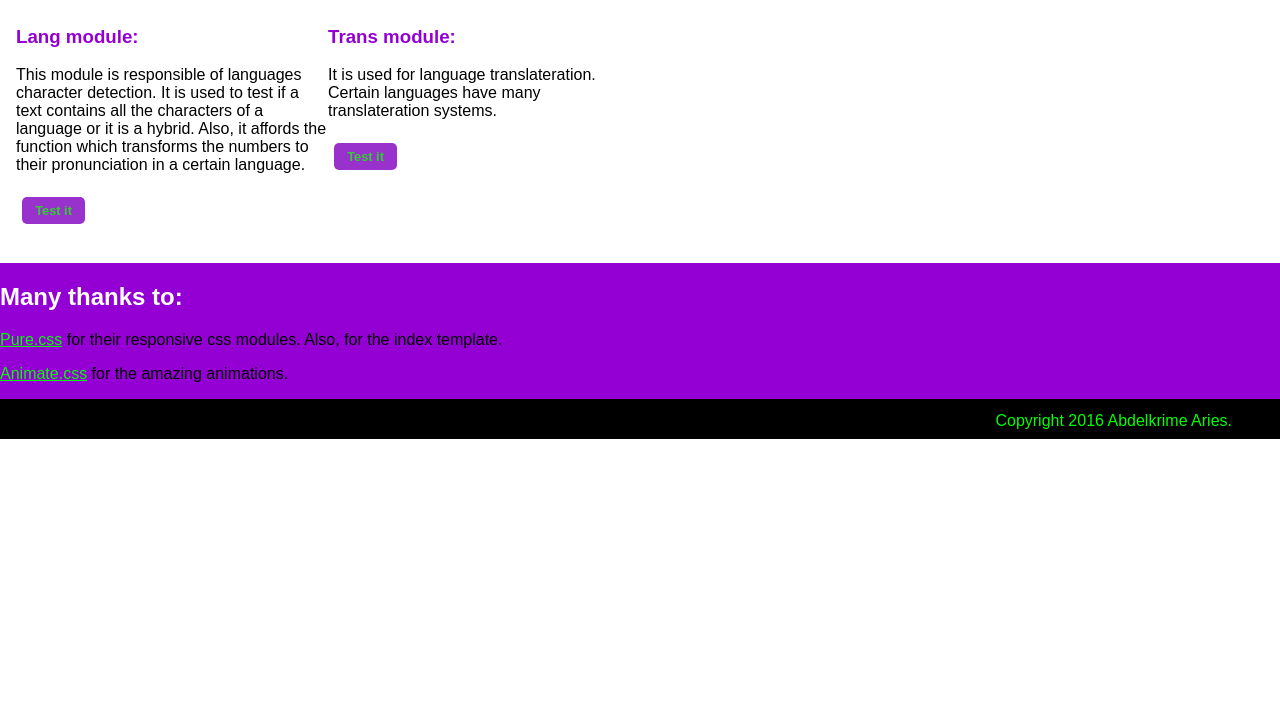
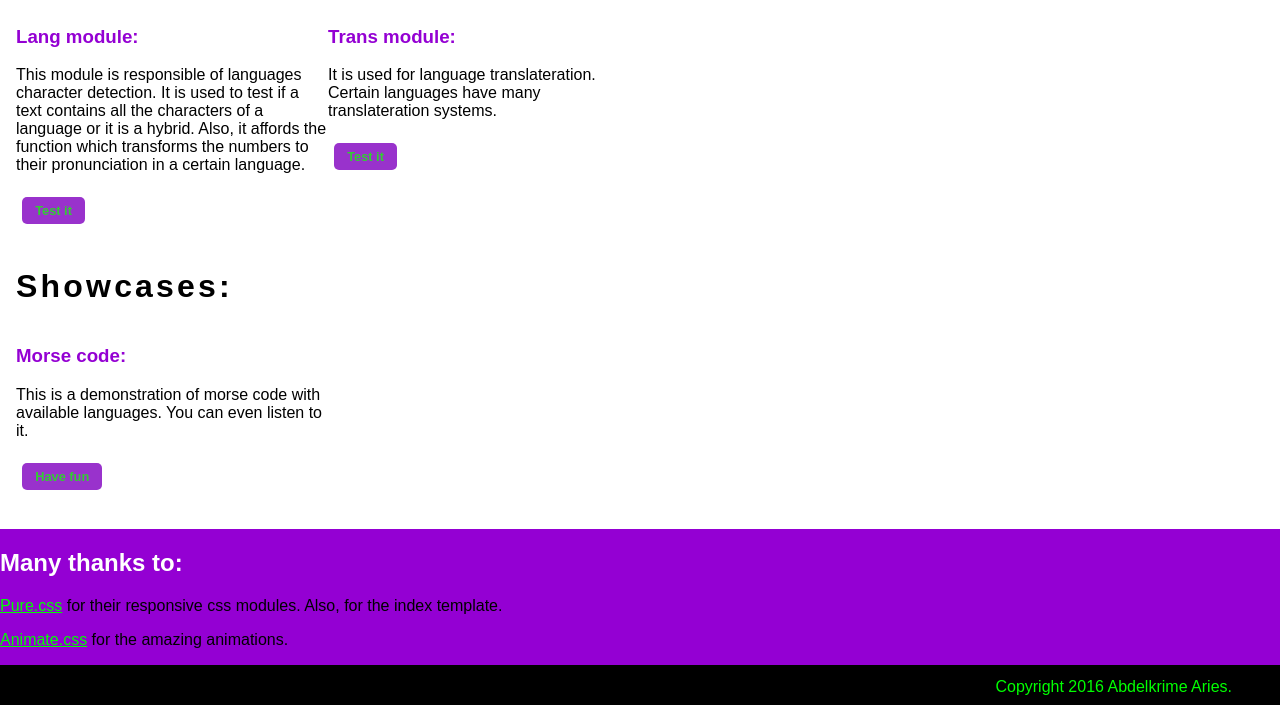
Before and after one commit to kariminf/jslingua, a website: page docs/index.html in a window 1280 px wide. Shown: the part 729-1434 px from the top of the page. Before the commit the page ends 1168 px from the top, so only its background shows below. Drawn offline with Linux system fonts and the light colour scheme.

Commit message:
add morse demo to index

```diff
--- a/docs/index.html
+++ b/docs/index.html
@@ -45,7 +45,7 @@
 
   <div class="content-wrapper">
     <div class="content">
-      <h1>JsLingua affords these modules:</h1>
+      <h1>Modules:</h1>
 
       <!-- Module 1: Lang -->
       <div class="pure-g">
@@ -77,6 +77,23 @@
           </p>
         </div>
       </div>
+
+      <h1>Showcases:</h1>
+
+      <!-- Showcase 1: Morse -->
+      <div class="l-box pure-u-1 pure-u-md-1-2 pure-u-lg-1-4">
+        <h3 class="info-subhead">
+          Morse code:
+        </h3>
+        <p>
+          This is a demonstration of morse code with available languages.
+          You can even listen to it.
+        </p>
+        <p>
+          <a href="morse.html" class="pure-button pure-button-secondary">Have fun</a>
+        </p>
+      </div>
+
     </div>
 
     <div class="ribbon pure-g">
```
